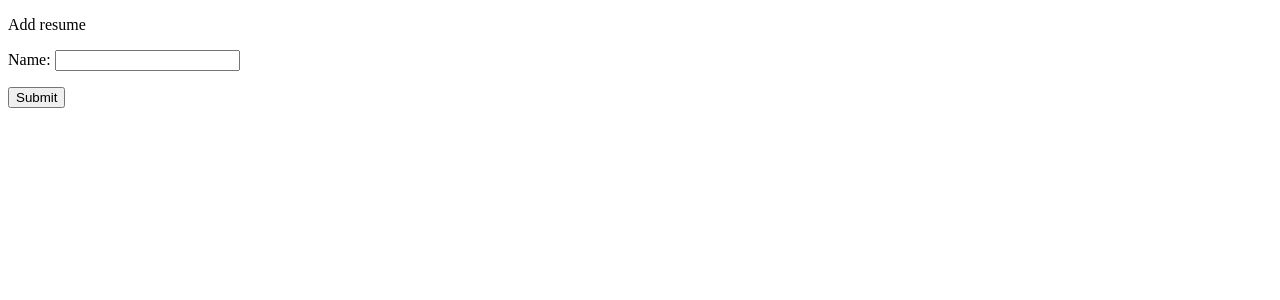
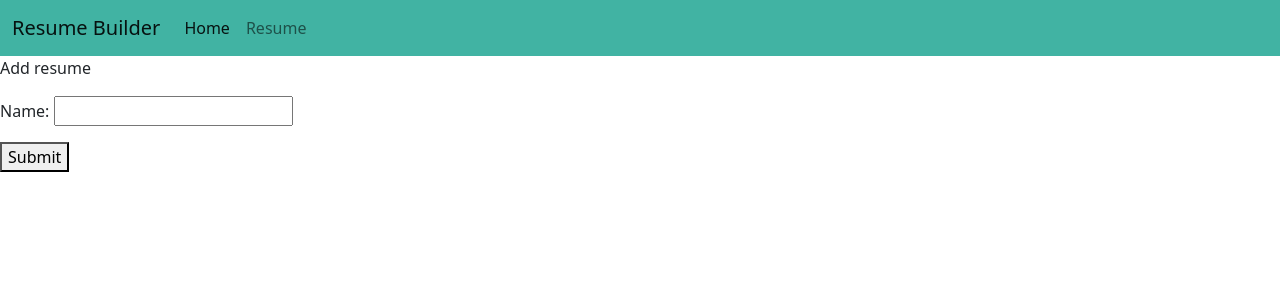
Before and after one commit to Gamattowicz/Resume_Builder, a Django app: page /resume in a window 1280 px wide. Shown: the top 300 px of the page. Run offline with Django 3.2, Linux system fonts and the light colour scheme.

Commit message:
add navbar

```diff
--- a/resume_builder/api/templates/api/base.html
+++ b/resume_builder/api/templates/api/base.html
@@ -5,14 +5,36 @@
     <meta name="viewport"
           content="width=device-width, user-scalable=no, initial-scale=1.0, maximum-scale=1.0, minimum-scale=1.0">
     <meta http-equiv="X-UA-Compatible" content="ie=edge">
+    <link href="https://cdn.jsdelivr.net/npm/bootstrap@5.0.0/dist/css/bootstrap.min.css" rel="stylesheet" integrity="sha384-wEmeIV1mKuiNpC+IOBjI7aAzPcEZeedi5yW5f2yOq55WWLwNGmvvx4Um1vskeMj0" crossorigin="anonymous">
     <title>{% block title %}{% endblock %}</title>
 </head>
 <body>
+    <nav class="navbar navbar-expand-lg navbar-light" style="background-color: #41B3A3;">
+      <div class="container-fluid">
+        <a class="navbar-brand" href="#">Resume Builder</a>
+        <button class="navbar-toggler" type="button" data-bs-toggle="collapse" data-bs-target="#navbarTogglerDemo02" aria-controls="navbarTogglerDemo02" aria-expanded="false" aria-label="Toggle navigation">
+          <span class="navbar-toggler-icon"></span>
+        </button>
+        <div class="collapse navbar-collapse" id="navbarTogglerDemo02">
+          <ul class="navbar-nav me-auto mb-2 mb-lg-0">
+            <li class="nav-item">
+              <a class="nav-link active" aria-current="page" href="/">Home</a>
+            </li>
+            <li class="nav-item">
+              <a class="nav-link" href="/resume">Resume</a>
+            </li>
+          </ul>
+        </div>
+      </div>
+    </nav>
     <div>
         {% block content %}
 
         {% endblock %}
     </div>
 
+<script src="https://cdn.jsdelivr.net/npm/@popperjs/core@2.9.2/dist/umd/popper.min.js" integrity="sha384-IQsoLXl5PILFhosVNubq5LC7Qb9DXgDA9i+tQ8Zj3iwWAwPtgFTxbJ8NT4GN1R8p" crossorigin="anonymous"></script>
+<script src="https://cdn.jsdelivr.net/npm/bootstrap@5.0.0/dist/js/bootstrap.min.js" integrity="sha384-lpyLfhYuitXl2zRZ5Bn2fqnhNAKOAaM/0Kr9laMspuaMiZfGmfwRNFh8HlMy49eQ" crossorigin="anonymous"></script>
+
 </body>
 </html>
--- a/resume_builder/api/templates/api/resume.html
+++ b/resume_builder/api/templates/api/resume.html
@@ -6,7 +6,7 @@ Add resume
 
 {% block content %}
     <p>Add resume</p>
-    <form action="resume">
+    <form method="post" action="resume">
         {% csrf_token %}
         {{form.as_p}}
         <button type="submit", name="save">Submit</button>
```
